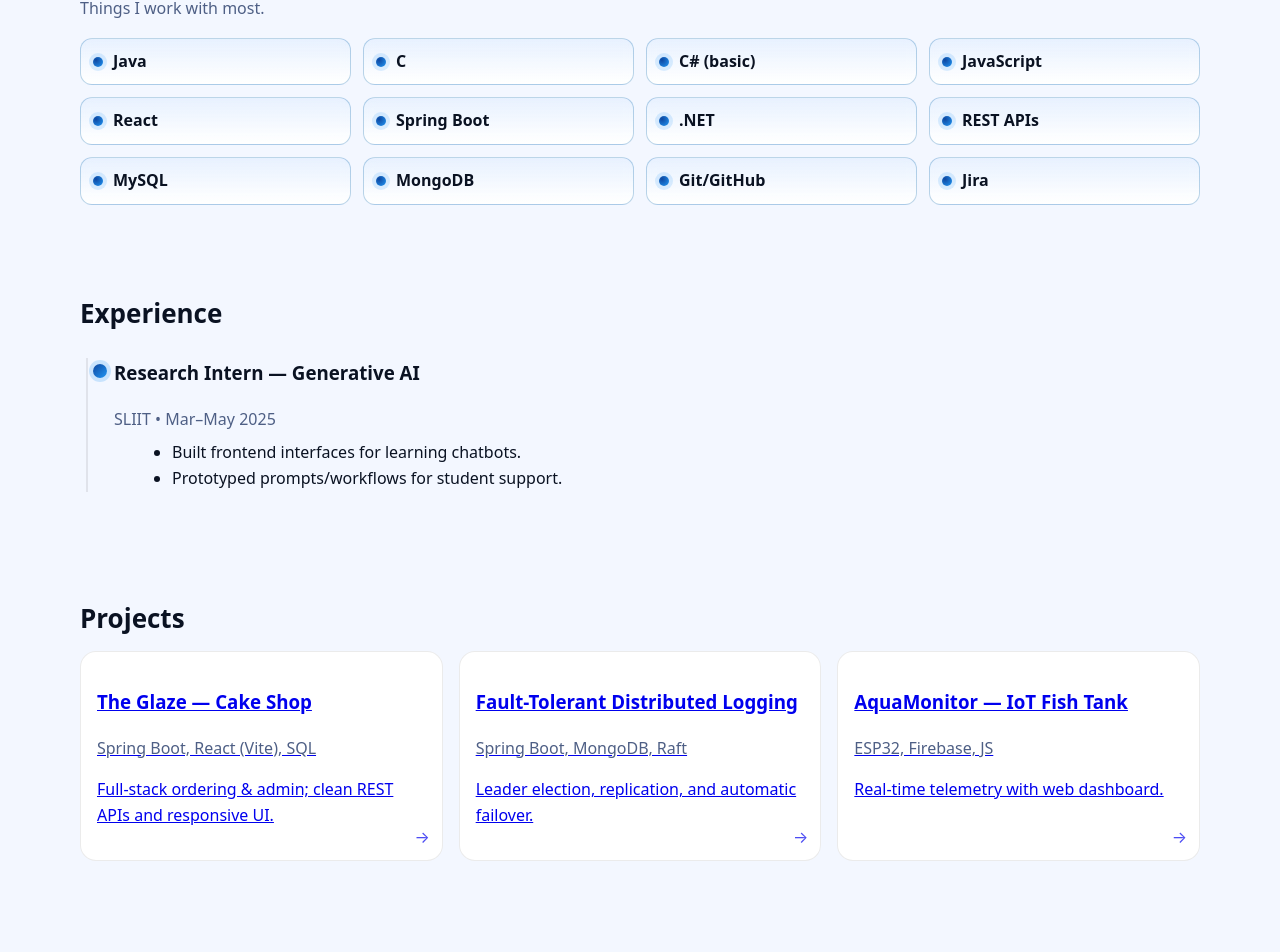
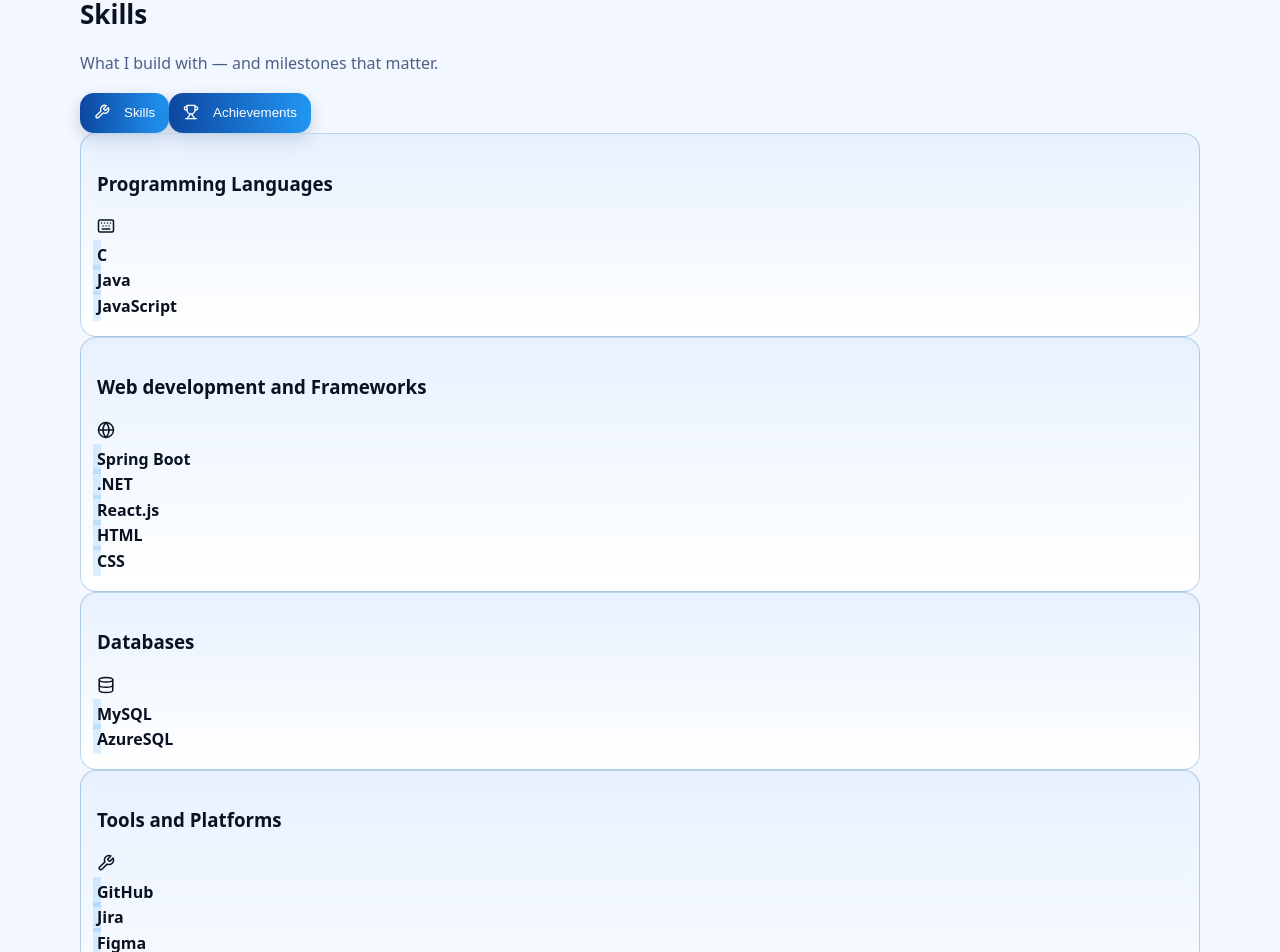
Before and after one commit to KawanRupasinghe/kawanr-portfolio, a React (Vite) app: page / in a window 1280 px wide. Shown: the part 978-1930 px from the top of the page. Built offline with nearby package versions, Linux system fonts and the light colour scheme.

Commit message:
enhance Experience, Projects and Skills components and update profile data

```diff
--- a/src/components/Experience.jsx
+++ b/src/components/Experience.jsx
@@ -1,23 +1,25 @@
+import { Briefcase } from "lucide-react";
 import { profile } from "../data";
 
 export default function Experience() {
   return (
     <section id="experience" className="container section">
       <h2 className="section__title">Experience</h2>
-      <div className="timeline">
+      <div className="xp-list">
         {profile.experience.map((e, i) => (
-          <div className="timeline__item rise" key={i}>
-            <div className="timeline__dot" />
-            <div className="timeline__card">
-              <header className="timeline__header">
-                <h3>{e.role}</h3>
-                <span className="muted">{e.company} • {e.period}</span>
-              </header>
-              <ul className="card__list">
-                {e.points.map((p, j) => <li key={j}>{p}</li>)}
-              </ul>
-            </div>
-          </div>
+              <article className="xp-card category card glass show rise" key={i}>
+                <header className="category__header">
+                  <h3 className="category__title">{e.role}</h3>
+                  <span className="category__crest" aria-hidden="true" title="Experience">
+                    <span className="crest__glow" />
+                    <span className="crest__icon"><Briefcase size={18} /></span>
+                  </span>
+                </header>
+                <span className="xp-meta">{e.company} <span className="sep">•</span> {e.period}</span>
+            <ul className="xp-points">
+              {e.points.map((p, j) => <li className="rise xp-point" key={j}>{p}</li>)}
+            </ul>
+          </article>
         ))}
       </div>
     </section>
--- a/src/components/Projects.jsx
+++ b/src/components/Projects.jsx
@@ -1,19 +1,37 @@
+import { Code2, Layers, Package, PencilRuler, Server } from "lucide-react";
 import { profile } from "../data";
+
+const crestFor = (title, stack) => {
+  const t = (title + " " + (stack || "")).toLowerCase();
+  if (t.includes(".net") || t.includes("c#")) return Server; // dotnet-like
+  if (t.includes("figma")) return PencilRuler; // design/prototype
+  if (t.includes("iot") || t.includes("hardware") || t.includes("esp32")) return Package; // device/box
+  if (t.includes("distributed") || t.includes("microservice") || t.includes("logging")) return Layers; // architecture
+  return Code2; // default code/project icon
+};
 
 export default function Projects() {
   return (
-    <section id="projects" className="container section">
-      <h2 className="section__title">Projects</h2>
-      <div className="grid">
-        {profile.projects.map(p => (
-          <a className="card project tilt" key={p.title} href={p.link} target="_blank" rel="noreferrer">
-            <h3>{p.title}</h3>
-            <p className="muted">{p.stack}</p>
-            <p>{p.desc}</p>
-            <span className="arrow">→</span>
-          </a>
-        ))}
-      </div>
-    </section>
+      <section id="projects" className="container section">
+        <h2 className="section__title">Projects</h2>
+        <div className="grid">
+          {profile.projects.map((p) => {
+            const Crest = crestFor(p.title, p.stack);
+            return (
+              <article key={p.title} className="project-card category card glass show rise">
+                <header className="category__header">
+                  <h3 className="category__title">{p.title}</h3>
+                  <span className="category__crest" aria-hidden="true" title={p.title}>
+                    <span className="crest__glow" />
+                    <span className="crest__icon"><Crest size={18} /></span>
+                  </span>
+                </header>
+                {p.stack && <p className="muted" style={{ margin: "0 0 6px" }}>{p.stack}</p>}
+                {p.desc && <p style={{ margin: 0 }}>{p.desc}</p>}
+              </article>
+            );
+          })}
+        </div>
+      </section>
   );
 }
--- a/src/components/Skills.jsx
+++ b/src/components/Skills.jsx
@@ -1,18 +1,139 @@
+import { Database, Globe, Keyboard, Trophy, Users, Wrench } from "lucide-react";
+import React from "react";
 import { profile } from "../data";
 
+/* No forced text-style; we now use line icons for a consistent skeleton look */
+const mono = (s) => s;
+
+/* Crest icons per skills category (top-right on each card) */
+const CRESTS = {
+  "Programming Languages": Keyboard,
+  "Web development and Frameworks": Globe,
+  "Databases": Database,
+  "Tools and Platforms": Wrench,
+  "Collaboration": Users,
+};
+
+/* Tab icons */
+const TAB_ICONS = {
+  Skills: Wrench,
+  Achievements: Trophy,
+};
+
+/* --- Size helper for skill tiles (masonry layout) --- */
+function sizeFor(skill) {
+  const len = skill.length;
+  if (len <= 3) return "sm";        // C, CSS
+  if (len <= 7) return "md";        // Java, MySQL, Canva
+  if (len <= 14) return "lg";       // JavaScript, React.js, Postman
+  return "xl";                      // Agile (Project Management)
+}
+
 export default function Skills() {
+  const categories = Object.keys(profile.skillsByCategory || {});
+  const [tab, setTab] = React.useState("Skills"); // "Skills" | "Achievements"
+
+  // Prepare achievements: latest on top using year detection in `when`
+  const achievements = React.useMemo(() => {
+    const items = Array.isArray(profile.achievements) ? [...profile.achievements] : [];
+    const yearOf = (w) => {
+      if (!w) return -Infinity;
+      const m = String(w).match(/(?:19|20)\d{2}/g);
+      return m ? Math.max(...m.map(Number)) : -Infinity;
+    };
+    items.sort((a, b) => yearOf(b.when) - yearOf(a.when));
+    return items;
+  }, [profile.achievements]);
+
   return (
     <section id="skills" className="container section">
       <h2 className="section__title">Skills</h2>
-      <p className="muted">Things I work with most.</p>
-      <div className="skills-grid">
-        {profile.skills.map((s) => (
-          <div className="skill glass rise" key={s}>
-            <span className="skill__dot" />
-            <span className="skill__name">{s}</span>
-          </div>
+      <p className="muted">What I build with — and milestones that matter.</p>
+
+      {/* Tabs */}
+      <div className="skills__tabs">
+        {(["Skills", "Achievements"]).map((t) => (
+          <button
+            key={t}
+            className={`btn btn--sm ${tab === t ? "" : "ghost"}`}
+            onClick={() => setTab(t)}
+            aria-pressed={tab === t}
+            type="button"
+          >
+            {(() => { const Icon = TAB_ICONS[t]; return (
+              <span className="icon" aria-hidden="true" style={{ marginRight: 6 }}><Icon size={16} /></span>
+            ); })()}
+            {t}
+          </button>
         ))}
       </div>
+
+      {/* SKILLS view */}
+      {tab === "Skills" && (
+        <div className="skills__categories">
+          {categories.map((cat) => (
+            <article key={cat} className="category card glass show">
+              <header className="category__header">
+                <h3 className="category__title">{cat}</h3>
+                <span className="category__crest" aria-hidden="true" title={cat}>
+                  <span className="crest__glow" />
+                  {(() => { const Crest = CRESTS[cat]; return (
+                    <span className="crest__icon">{Crest ? <Crest size={18} /> : "✦"}</span>
+                  ); })()}
+                </span>
+              </header>
+
+              <div className="category__grid">
+                {profile.skillsByCategory[cat].map((s) => (
+                  <div
+                    className={`skill-tile tile-${sizeFor(s)} rise`}
+                    key={s}
+                    title={s}
+                  >
+                    <span className="skill__dot" />
+                    <span className="skill__name">{s}</span>
+                  </div>
+                ))}
+              </div>
+            </article>
+          ))}
+        </div>
+      )}
+
+      {/* ACHIEVEMENTS view */}
+      {tab === "Achievements" && (
+        <div className="skills__achievements">
+          {achievements.length > 0 ? (
+            <div className="timeline zigzag">
+              {achievements.map((a, i) => {
+                const side = i % 2 === 0 ? "left" : "right"; // alternate sides, latest first
+                return (
+                  <div className={`timeline__item ${side} rise`} key={`${a.title}-${a.when}-${i}`}>
+                    <div className="timeline__dot" />
+                    <div className="timeline__card">
+                      <header className="timeline__header">
+                        <h3 style={{ margin: "0 0 4px" }}>{a.title}</h3>
+                        <span className="muted">{[a.org, a.when].filter(Boolean).join(" • ")}</span>
+                      </header>
+                      {a.points?.length ? (
+                        <ul className="card__list">
+                          {a.points.map((p, j) => <li key={j}>{p}</li>)}
+                        </ul>
+                      ) : null}
+                    </div>
+                  </div>
+                );
+              })}
+            </div>
+          ) : (
+            <div className="card" style={{ maxWidth: 760, margin: "16px auto" }}>
+              <p className="muted" style={{ margin: 0 }}>
+                No achievements added yet. Update <code>profile.achievements</code> in <code>src/data.jsx</code>.
+              </p>
+            </div>
+          )}
+        </div>
+      )}
     </section>
   );
 }
--- a/src/data.jsx
+++ b/src/data.jsx
@@ -1,46 +1,122 @@
 export const profile = {
   name: "Kawan Rupasinghe",
-  role: "Software Engineer (Intern) • Full-Stack (Java/React)",
+  role: "Full-Stack Developer  ·  UI/UX Designer  ·  CS Undergraduate",
   location: "Colombo, Sri Lanka",
   email: "kawanwrupasinghe@gmail.com",
   phone: "+94 71 345 1695",
   github: "https://github.com/KawanRupasinghe",
   linkedin: "https://www.linkedin.com/in/kawan-rupasinghe",
+  twitter: "https://x.com/@Kaawan_R",
+  instagram: "https://www.instagram.com/kaawan.r",
+
   blurb:
-    "Aspiring computer scientist focused on building scalable, high-quality software with clean code, testing, and practical DevOps.",
-  skills: [
-    "Java","C","C# (basic)","JavaScript","React",
-    "Spring Boot",".NET","REST APIs","MySQL","MongoDB","Git/GitHub","Jira"
+    "I design, build, and ship human-centered full-stack apps with agile teamwork",
+
+  tags: [
+    "Full-Stack (Java · React)",
+    "Agile / Scrum",
+    "UI/UX & Accessibility",
+    "Testing (Vitest · RTL)",
+    "CI/CD · Netlify"
   ],
+
+  /* ---- CATEGORIZED SKILLS ---- */
+  skillsByCategory: {
+    "Programming Languages": ["C", "Java", "JavaScript"],
+    "Web development and Frameworks": ["Spring Boot", ".NET", "React.js", "HTML", "CSS"],
+    "Databases": ["MySQL", "AzureSQL"],
+    "Tools and Platforms": ["GitHub", "Jira", "Figma", "VS Code", "IntelliJ", "Postman", "Canva"],
+    "Collaboration": ["Agile (Project Management)", "Communication", "Teamwork", "Leadership"]
+  },
+
   experience: [
     {
       company: "SLIIT",
-      role: "Research Intern — Generative AI",
-      period: "Mar–May 2025",
+      role: "Research Intern — Frontend Developer",
+      period: "Dec 2024 – Feb 2025",
       points: [
-        "Built frontend interfaces for learning chatbots.",
-        "Prototyped prompts/workflows for student support."
+        "Designed and Developed frontend interfaces for learning chatbots",
+        "Collaborated to re-design SLIIT CoEAI Website for improved UX"
       ]
     }
   ],
+
+  /* ---- ACHIEVEMENTS (from your CV) ---- */
+  achievements: [
+    {
+      title: "Finalist — Codefest Algothon",
+      org: "SLIIT",
+      when: "2025",
+      points: []
+    },
+    {
+      title: "Certificate Course on Application Development using JavaSE",
+      org: "University of Colombo School of Computing",
+      when: "2023",
+      points: []
+    },
+    {
+      title: "Gold Medal (1st place) — 15th Young Computer Scientist Competition",
+      org: "UCSC — Junior Category (Non-government School)",
+      when: "2016",
+      points: []
+    },
+    {
+      title: "Finalist — Sri Lanka Robotics Challenge Competition",
+      org: "University of Moratuwa — School Category",
+      when: "2018",
+      points: []
+    },
+    {
+      title: "Cambridge English Level 2 Certificate in ESOL International",
+      org: "Certificate in Professional English — CPE",
+      when: "2018",
+      points: []
+    }
+  ],
+
   projects: [
     {
-      title: "The Glaze — Cake Shop",
+      title: "The Glaze — Cake Shop Management System",
       stack: "Spring Boot, React (Vite), SQL",
       link: "#",
-      desc: "Full-stack ordering & admin; clean REST APIs and responsive UI."
+      desc: "Developed a full-stack web app for a cake shop: customers place/track orders; owner manages orders efficiently via Java Spring Boot, SQL, and React with Vite (Agile with Jira)."
     },
     {
-      title: "Fault-Tolerant Distributed Logging",
+      title: "The Glaze — Mobile App Prototype",
+      stack: "Figma",
+      link: "#",
+      desc: "Designed customer and admin mobile app prototypes applying HCI principles for user-friendly UI, smooth navigation, and clear visuals."
+    },
+    {
+      title: "Fault-Tolerant Distributed Logging System",
       stack: "Spring Boot, MongoDB, Raft",
       link: "#",
-      desc: "Leader election, replication, and automatic failover."
+      desc: "Built a distributed logging system with Raft consensus (leader election, replication, automatic failover). Integrated Netflix Eureka for service discovery and MongoDB for durable, scalable log storage."
     },
     {
-      title: "AquaMonitor — IoT Fish Tank",
-      stack: "ESP32, Firebase, JS",
+      title: "FormLangPP — DSL for HTML form generation",
+      stack: "Flex & Bison (Lex & Yacc)",
       link: "#",
-      desc: "Real-time telemetry with web dashboard."
+      desc: "Built a domain-specific language with Flex & Bison to generate HTML forms; implemented grammar, parsing, and code generation for automated form creation."
+    },
+    {
+      title: "AquaMonitor — IoT Fish Tank Monitoring System",
+      stack: "ESP32 microcontroller, Firebase, JavaScript",
+      link: "#",
+      desc: "Real-time temperature monitoring, water level tracking, turbidity measurement, and a JavaScript web dashboard for data visualization with Firebase database."
+    },
+    {
+      title: ".NET Project — Coming Soon",
+      stack: ".NET, C#, SQL",
+      link: "#",
+      desc: "Placeholder for an upcoming .NET application."
+    },
+    {
+      title: "Figma Prototype — Coming Soon",
+      stack: "Figma",
+      link: "#",
+      desc: "Placeholder for another upcoming interactive UI prototype."
     }
   ]
 };
```
